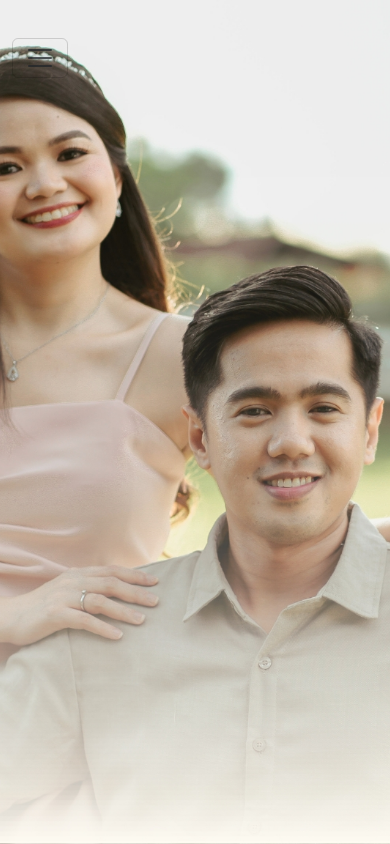
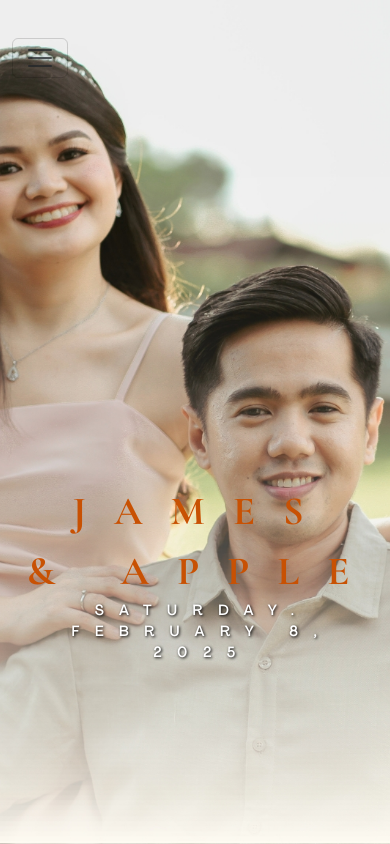
Before and after one commit to reimondavendano/weddingjamesapple, a React (Create React App) app: page / in a window 390 px wide. Shown: the top 844 px of the page. Built offline with nearby package versions, Linux system fonts and the light colour scheme; a web font is replaced by a local one.

Commit message:
Update header

```diff
--- a/src/assets/styles/wedding-header.css
+++ b/src/assets/styles/wedding-header.css
@@ -96,7 +96,7 @@
     }
 
     .head-template{
-      padding-top: 500px;
+      margin-top: 300px !important;
       padding-left: 26px !important;
     }
 
```
Also changed, not shown: 5 other files (tests, documents, lock files or other folders).
